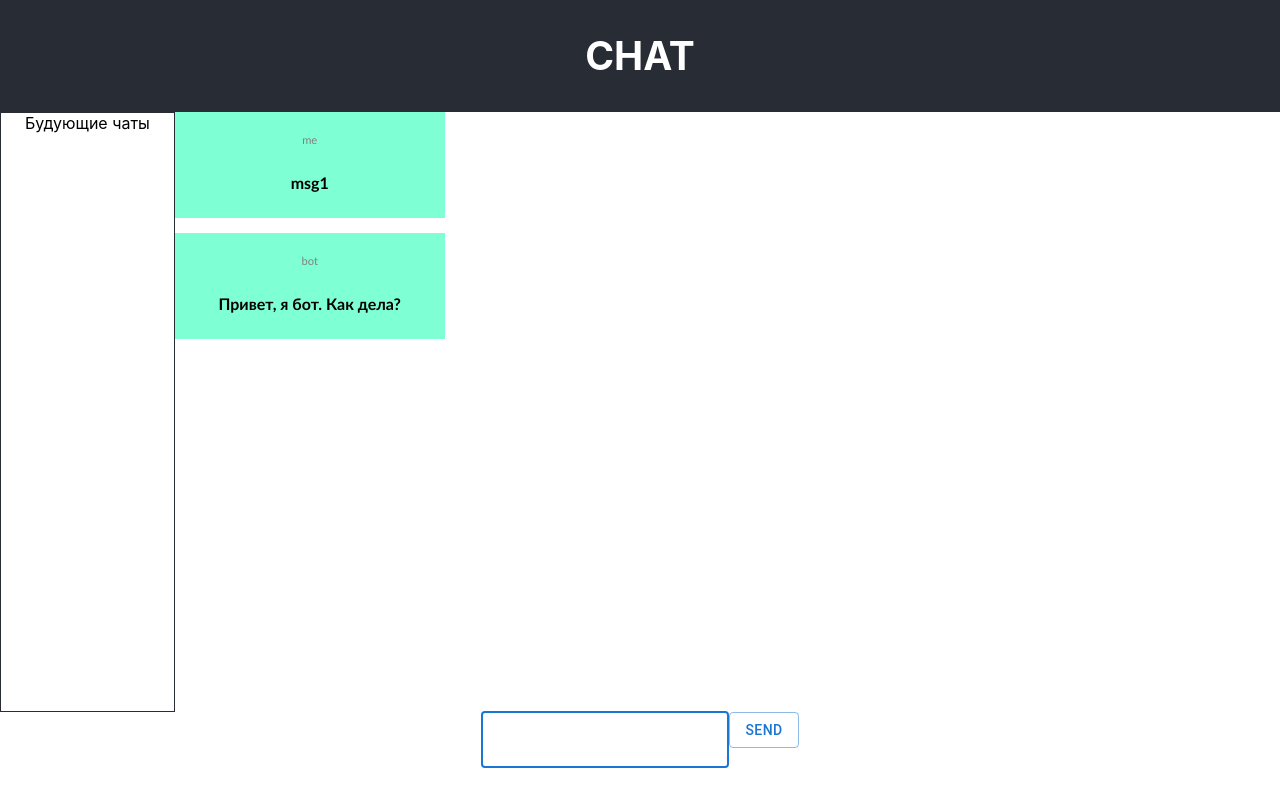
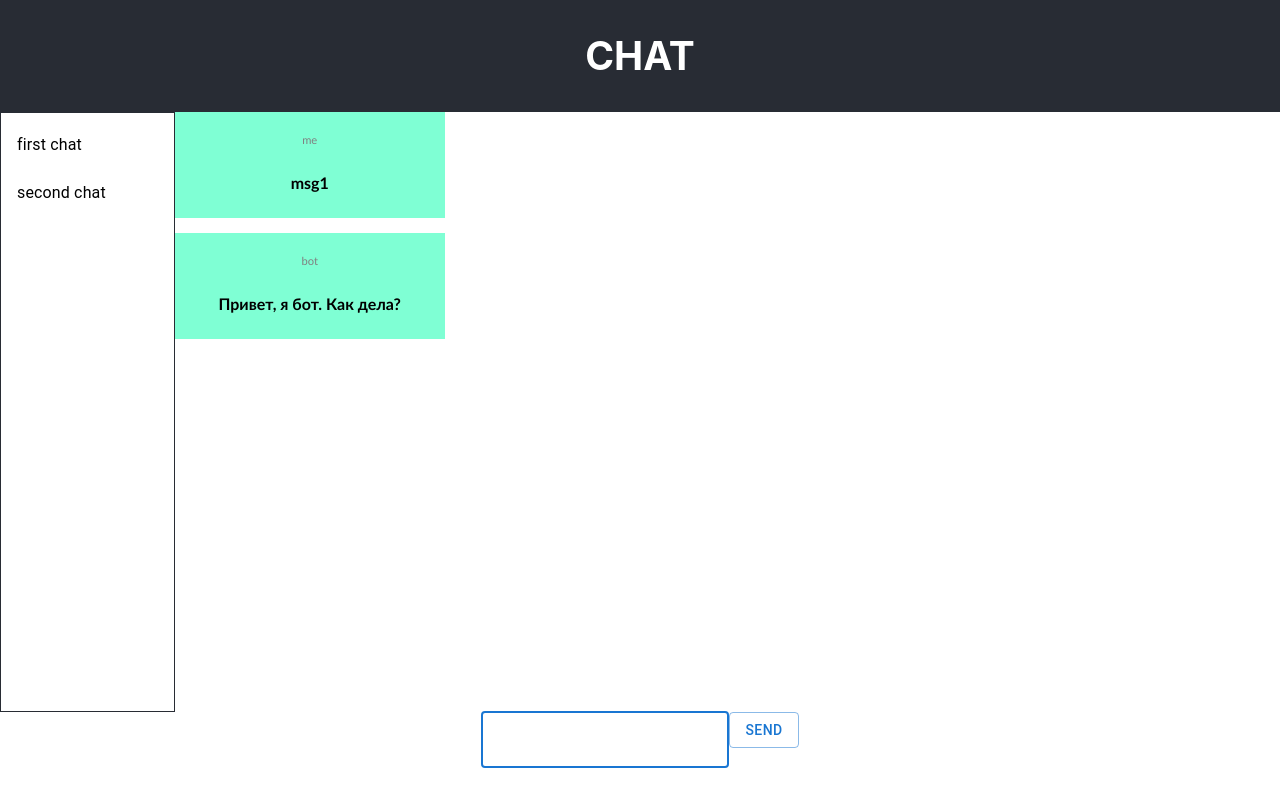
Before and after one commit to AnnaVishnyakova/React_2.0, a React (Create React App) app: page / in a window 1280 px wide. Built offline with nearby package versions, Linux system fonts and the light colour scheme.

Commit message:
full version lesson3

```diff
--- a/package.json
+++ b/package.json
@@ -9,6 +9,7 @@
     "@testing-library/jest-dom": "^5.16.1",
     "@testing-library/react": "^12.1.2",
     "@testing-library/user-event": "^13.5.0",
+    "prop-types": "^15.8.1",
     "react": "^17.0.2",
     "react-dom": "^17.0.2",
     "react-scripts": "5.0.0",
--- a/src/App.js
+++ b/src/App.js
@@ -1,7 +1,7 @@
-import React, { useState } from "react";
+import React, { useState, useRef,} from "react";
 //import logo from "./logo.svg";
 import "./App.css";
-//  { Message } from "./components/Message";
+import { MessageChats } from "./components/MessageChats";
 import { MessageList } from "./components/MessageList";
 import {AUTHORS} from './utils/constants';
 //  import { Form } from "./components/Form";
@@ -13,6 +13,7 @@ function App() {
   const [messageList, setMessageList] = useState([
     {id:'fsf', text: "msg1", author:AUTHORS.ME },
   ]);
+  const messagesEnd =useRef()
 
 
   const handleAddMessage = (text) => {
@@ -29,6 +30,8 @@ function App() {
   }
 
   useEffect(() => {
+    messagesEnd.current?.scrollIntoView();
+
     let timeout;
     if (messageList[messageList.length - 1].author === AUTHORS.ME ) {
         timeout= setTimeout(() => {
@@ -43,6 +46,11 @@ function App() {
 
   }, [messageList]);
 
+  useEffect(() => {
+      console.log(messagesEnd)
+
+  },[]);
+
   return (
     <>
       <div className="App">
@@ -52,10 +60,11 @@ function App() {
         <main className="message__main">
           <div className = "message__window" >
             <div className="message__chat">
-            Будующие чаты
+            <MessageChats/>
           </div>
           <div className="message__field">
            <MessageList messages={messageList}/>
+           <div ref={messagesEnd}></div>
            </div>
           </div>
           <FormMui onSubmit={handleAddMessage}/>
--- a/src/components/FormMui/index.js
+++ b/src/components/FormMui/index.js
@@ -1,4 +1,4 @@
-import { useEffect, useState } from "react";
+import { useEffect, useState,useRef } from "react";
 import {TextField,Button} from "@mui/material";
 
 
@@ -6,6 +6,7 @@ import {TextField,Button} from "@mui/material";
 
 export const FormMui = ({ onSubmit }) => {
   const [value, setValue] = useState("");
+  const messageFocus = useRef()
 
 
   const handleChange = (e) => {
@@ -17,15 +18,16 @@ export const FormMui = ({ onSubmit }) => {
     e.preventDefault();
     onSubmit(value);
     setValue("");
-    console.log(autoFocus)
-
+     messageFocus.current?.focus();
   };
 
-
+  useEffect(()=>{
+    messageFocus.current?.focus();
+  },[])
 
   return (
     <form onSubmit={handleSubmit}>
-      <TextField value={value} onChange={handleChange} autoFocus/>
+      <TextField value={value} onChange={handleChange} inputRef={messageFocus}/>
       <Button type="submit" variant="outlined">Send</Button>
     </form>
   );
--- a/src/components/Message/index.js
+++ b/src/components/Message/index.js
@@ -1,5 +1,6 @@
 import React from "react";
 import "./style.css";
+import PropTypes from "prop-types";
 
 export class Message extends React.Component {
   render() {
@@ -18,3 +19,7 @@ export class Message extends React.Component {
     );
   }
 }
+Message.propTypes={
+  text:PropTypes.string.isRequired,
+  author: PropTypes.string.isRequired,
+}
--- /dev/null
+++ b/src/components/MessageChats/chats.css
@@ -0,0 +1,9 @@
+.chat-list {
+    display: flex;
+    flex-direction: column;
+    justify-content: space-between;
+    background-color: rgb(220, 242, 245);
+    width: 30%;
+    overflow-y: auto;
+    height: 400px;
+}
--- /dev/null
+++ b/src/components/MessageChats/index.js
@@ -0,0 +1,39 @@
+import {
+    List,
+     ListItem,
+     ListItemButton,
+     ListItemText,
+
+} from '@mui/material';
+import './chats.css';
+
+
+
+export const MessageChats =()=>{
+    const chats=[
+        {
+            id:1,
+            nameChat:'first chat'
+        },
+        {
+            id:2,
+            nameChat: 'second chat'
+        }
+    ];
+
+return(
+    <div>
+        < List >
+            {chats.map((chat)=>(
+                <ListItem disablePadding key={chat.id}>
+                    <ListItemButton>
+                        <ListItemText primary={chat.nameChat} />
+                    </ListItemButton>
+                </ListItem>
+            ))}
+        </List>
+
+
+    </div>
+)
+}
--- a/src/components/MessageList/index.js
+++ b/src/components/MessageList/index.js
@@ -1,7 +1,7 @@
 import { Message } from "../Message";
 
 export const MessageList = ({ messages }) => {
-  console.log(messages[0]?.athuor);
+
   return messages.map((message) => (
 
       <Message key={message.id} text={message.text} author={message.author} />
```
Also changed, not shown: 1 other file (tests, documents, lock files or other folders).
